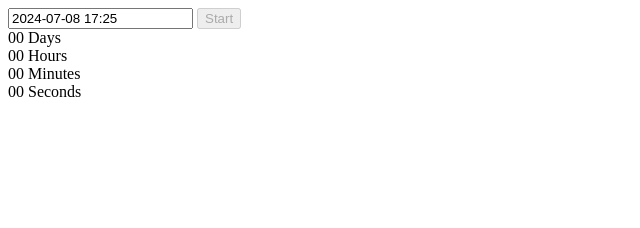
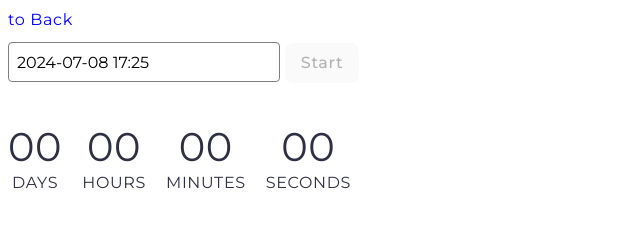
Before and after one commit to OlexandrSolo/goit-js-hw-10, a website built with Vite: page src/1-timer.html in a window 1280 px wide. Shown: the whole page, without its empty margins (0-640 px from the left). Built offline with nearby package versions, Linux system fonts and the light colour scheme.

Commit message:
styled task-1,-2 dor module 9

```diff
--- a/src/1-timer.html
+++ b/src/1-timer.html
@@ -4,11 +4,13 @@
 <head>
     <meta charset="UTF-8">
     <meta name="viewport" content="width=device-width, initial-scale=1.0">
+    <link href="https://fonts.googleapis.com/css2?family=Montserrat:wght@100..900&display=swap" rel="stylesheet">
     <link rel="stylesheet" href="./css/styles.css">
     <title>Document</title>
 </head>
 
 <body>
+    <a href="./index.html" style="display: block; margin-bottom: 10px;">to Back</a>
     <input type="text" id="datetime-picker" />
     <button type="button" data-start>Start</button>
 
--- /dev/null
+++ b/src/css/styles.css
@@ -0,0 +1,121 @@
+ *,
+*::after,
+*::before {
+    box-sizing: border-box;
+}
+
+
+
+h1,
+h2,
+h3,
+h4,
+h5,
+h6,
+p {
+    margin: 0;
+    padding: 0;
+}
+
+ul,
+ol {
+    list-style-type: none;
+    margin: 0;
+    padding: 0;
+}
+
+a {
+    text-decoration: none;
+}
+
+img {
+    display: block;
+    max-width: 100%;
+    max-height: 100%;
+    object-fit: cover;
+}
+
+input:focus-visible {
+    outline: none;
+}
+
+body {
+    font-family: 'Montserrat', sans-serif;
+    font-size: 16px;
+    letter-spacing: 0.04em;
+    line-height: 1.5;
+}
+
+.feedback-form {
+    padding: 24px;
+    width: 408px;
+    background-color: #808080;
+    border-radius: 8px;
+}
+
+label {
+  display: flex;
+  flex-direction: column;
+  margin-bottom: 8px;
+}
+
+input, textarea {
+border-radius: 4px;
+  padding: 8px;
+  font-family: inherit;
+  font-size: inherit;
+  border: 1px solid #808080;
+}
+
+button {
+    height: 40px;
+    font-family: "Montserrat", sans-serif;
+    font-weight: 500;
+    font-size: 16px;
+    line-height: 150%;
+    letter-spacing: 0.04em;
+    border-radius: 8px;
+    padding: 8px 16px;
+    border: none;
+    cursor: pointer;
+}
+
+textarea {
+  resize: none;
+}
+
+input[type="text"]{
+    min-width: 272px;
+    min-height: 40px;
+}
+
+.timer{
+    display: flex;
+    gap: 20px;
+    margin-top: 40px;
+}
+.field {
+    display: flex;
+    flex-direction: column;
+    align-items: center;
+
+    font-weight: 400;
+    color: #2e2f42;
+    text-transform: uppercase;
+}
+
+.value{
+font-size: 40px;
+line-height: 1.2;
+}
+
+.label{
+font-size: 16px;
+line-height: 1.5;
+font-variant: ;
+
+}
+
+.field::not(:last-child){
+    margin-right: 10px;
+}
```
Also changed, not shown: src/2-snackbar.html (+6 -0 lines).
